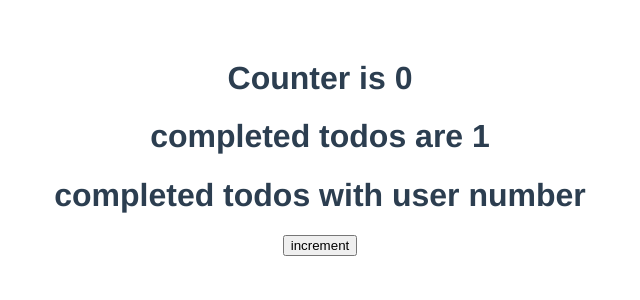
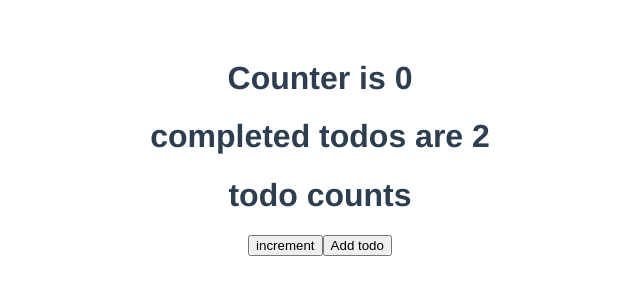
Before and after one commit to Tadesse-Alemayehu/vuex-of-vue, a Vue app: page / in a window 1280 px wide. Shown: the top 300 px of the page, without its empty margins (320-960 px from the left). Built offline with nearby package versions, Linux system fonts and the light colour scheme.

Commit message:
Update: actions to add todo

```diff
--- a/src/App.vue
+++ b/src/App.vue
@@ -1,18 +1,21 @@
 <template>
   <h1>Counter is {{ count }}</h1>
   <h1>completed todos are {{ getCompletedTodosCount }}</h1>
-  <h1>completed todos with user number {{ getCompletedTodosCountMult }}</h1>
+  <h1>todo counts {{}}</h1>
   <button :onclick="increment">increment</button>
+  <button :onclick="fetchAndAddTodo">Add todo</button>
 </template>
 
 <script>
-import { mapState, mapGetters, mapMutations } from "vuex";
+import { mapState, mapGetters, mapMutations, mapActions } from "vuex";
 import * as types from "./vuex/mutation-types";
 export default {
   name: "App",
   computed: {
     ...mapState(["count"]),
-    ...mapGetters(["getCompletedTodosCount"]),
+    getCompletedTodosCount() {
+      return this.$store.state.todos.length;
+    },
   },
   methods: {
     ...mapMutations({
@@ -24,10 +27,7 @@ export default {
         });
       },
     }),
-    // incrementCounter(e) {
-    //   console.log(e.target);
-    //   this.$store.commit("increment");
-    // },
+    ...mapActions(["fetchAndAddTodo"]),
   },
 };
 </script>
--- a/src/vuex/mutation-types.js
+++ b/src/vuex/mutation-types.js
@@ -1 +1,2 @@
 export const INCREMENT_COUNTER_BY_4 = "increment";
+export const ADD_TODO = "addToDo";
--- a/src/vuex/store.js
+++ b/src/vuex/store.js
@@ -1,5 +1,5 @@
 import { createStore } from "vuex";
-
+import * as types from "./mutation-types";
 export default createStore({
   state() {
     return {
@@ -11,7 +11,10 @@ export default createStore({
     };
   },
   mutations: {
-    addToDo() {},
+    addToDo(state, payload) {
+      state.todos.push(payload.todo);
+      console.log(state);
+    },
     increment(state, payload) {
       state.count += payload.num;
       console.log(state);
@@ -24,4 +27,13 @@ export default createStore({
     getCompletedTodosCountMult: (state, getters) =>
       getters.getCompletedTodos.length * 5,
   },
+  actions: {
+    fetchAndAddTodo({ commit }) {
+      setTimeout(() => {
+        commit(types.ADD_TODO, {
+          todo: { id: 3, text: "this is the thired todo", done: false },
+        });
+      }, 1000);
+    },
+  },
 });
```
